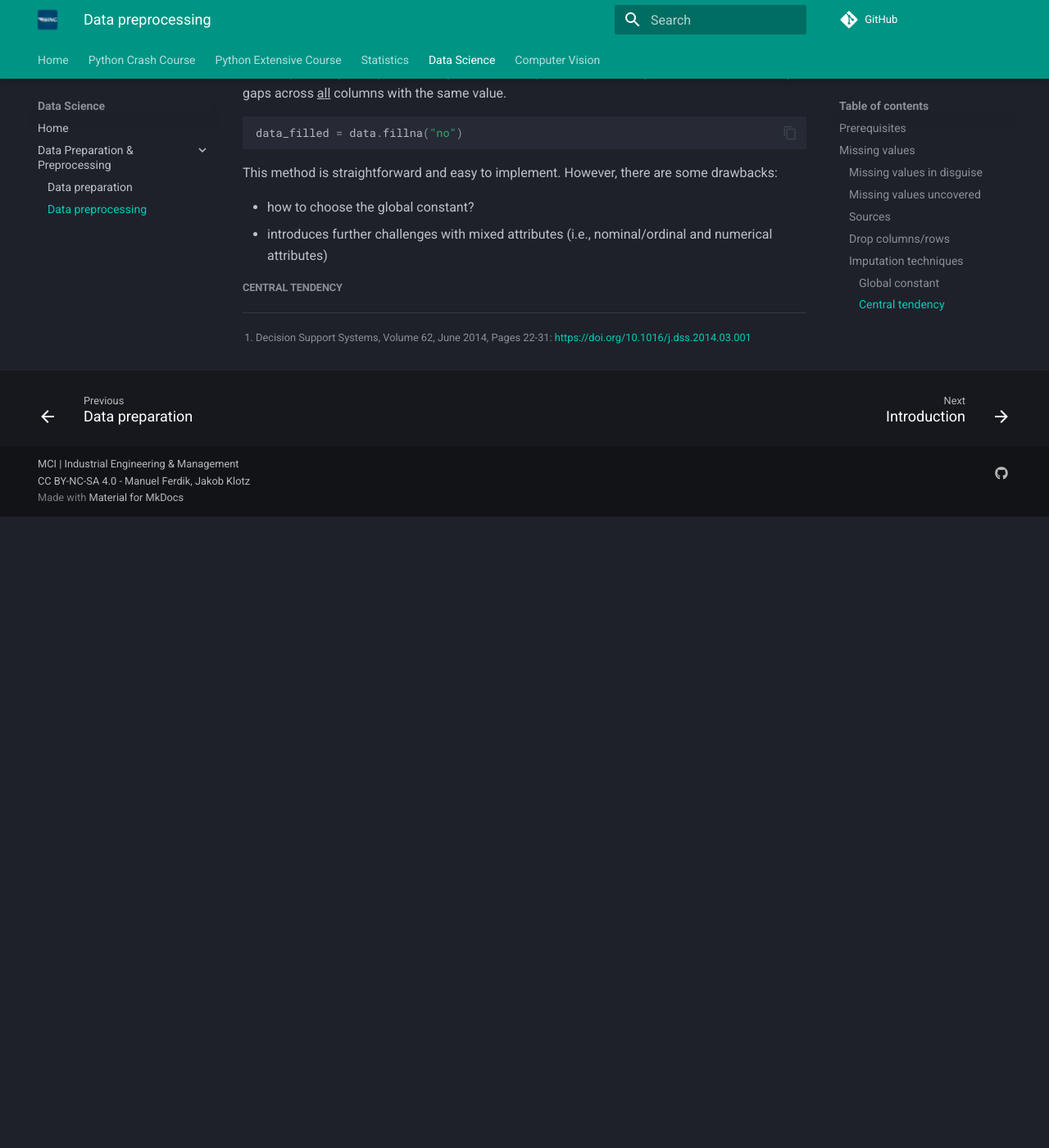
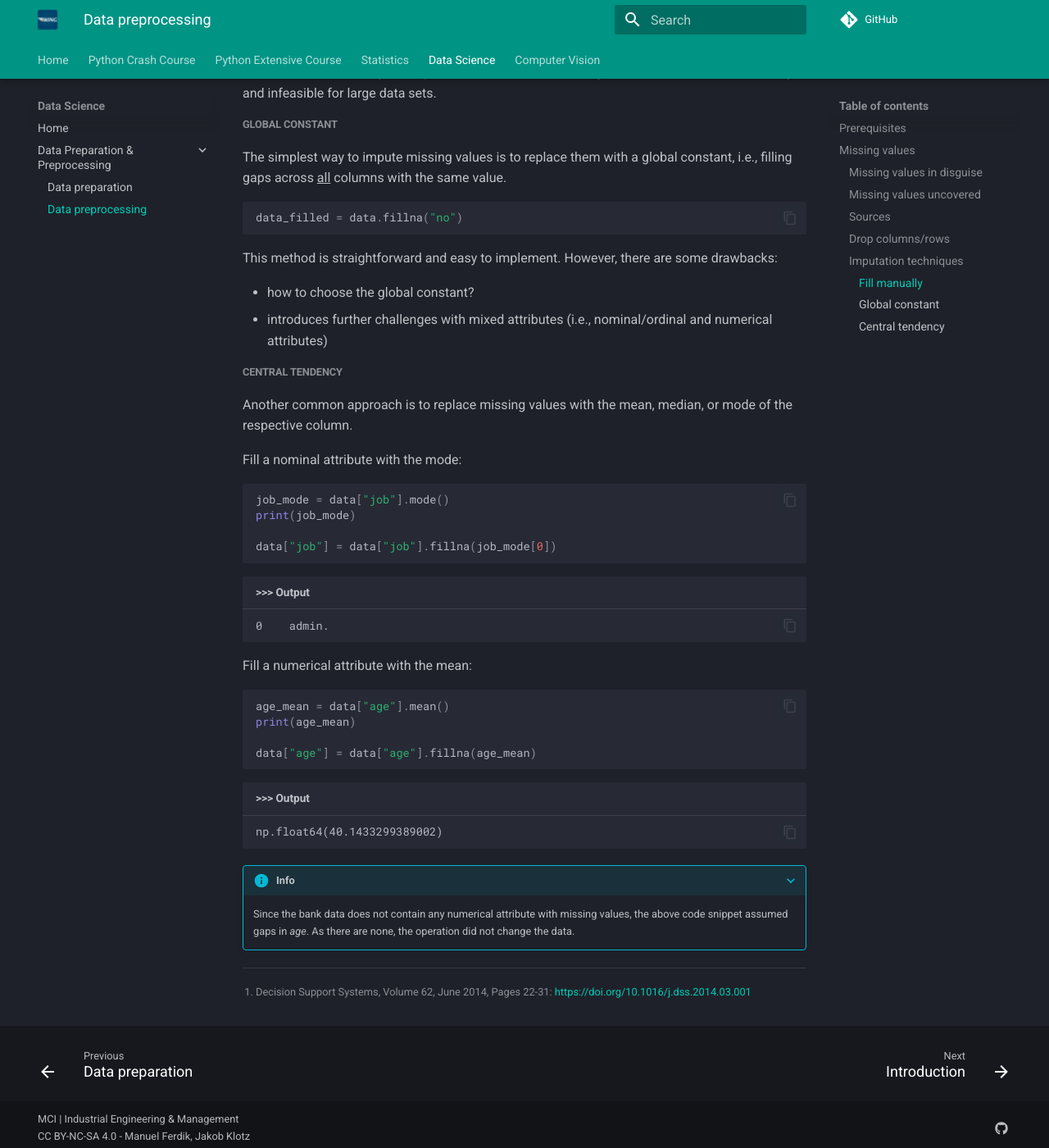
Before and after one commit to mciwing/mciwing.github.io, an MkDocs documentation site: the page built from docs/data-science/data/preprocessing.md, in a window 1280 px wide and 1400 px high, scrolled down 7304 px. Shown: the whole window at 82% size. Built offline with MkDocs 1.6.1 and Material for MkDocs 9.7.7, drawn with Linux system fonts in a browser that asks for light colours; comment, search, counter and statistics services are not loaded; before the commit the page ends 7934 px from its top, so only the background shows below that.

Commit message:
docs: central tendency to impute (Data Science) #61

````diff
--- a/docs/data-science/data/preprocessing.md
+++ b/docs/data-science/data/preprocessing.md
@@ -313,6 +313,11 @@ values is called imputation.
 There are various imputation techniques available, each with its own
 advantages and disadvantages.
 
+##### Fill manually
+
+Of course, there is always the option to fill the values manually which
+could be time-consuming and infeasible for large data sets.
+
 ##### Global constant
 
 The simplest way to impute missing values is to replace them with a global
@@ -330,3 +335,38 @@ some drawbacks:
   nominal/ordinal and numerical attributes)
 
 ##### Central tendency
+
+Another common approach is to replace missing values with the mean, median,
+or mode of the respective column.
+
+Fill a nominal attribute with the mode:
+
+```python
+job_mode = data["job"].mode()
+print(job_mode)
+
+data["job"] = data["job"].fillna(job_mode[0])
+```
+
+```title=">>> Output"
+0    admin.
+```
+
+Fill a numerical attribute with the mean:
+
+```python
+age_mean = data["age"].mean()
+print(age_mean)
+
+data["age"] = data["age"].fillna(age_mean)
+```
+
+```title=">>> Output"
+np.float64(40.1433299389002)
+```
+
+???+ info
+
+    Since the bank data does not contain any numerical attribute with
+    missing values, the above code snippet assumed gaps in *age*. As there
+    are none, the operation did not change the data.
````
